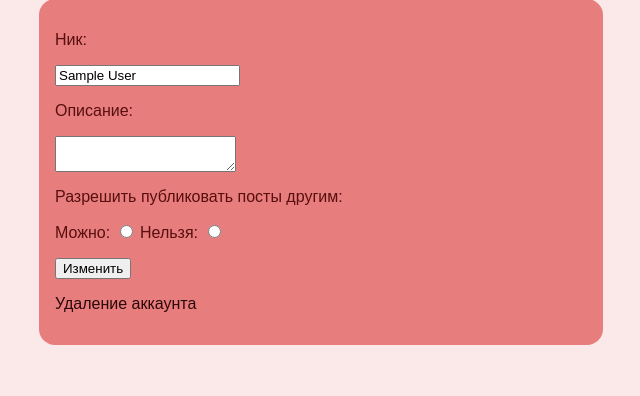
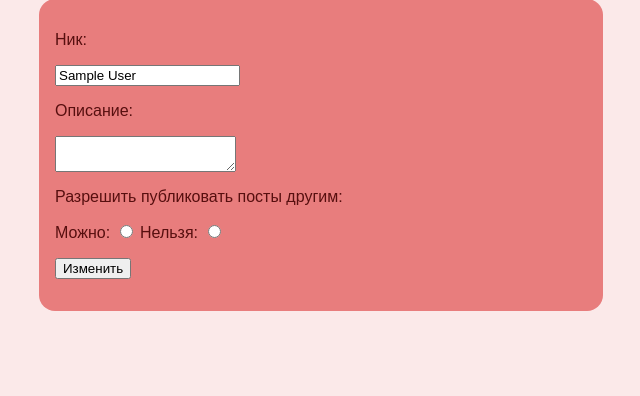
Before and after one commit to BlopSoft/OneCT, a PHP site: page /web/change.php in a window 1280 px wide. Shown: the part 69-465 px from the top of the page, without its empty margins (319-959 px from the left). Run offline with PHP 8.4, Linux system fonts and the light colour scheme; the visitor is signed in with stand-in values (Sample User, id 1); data that the repository does not hold is empty.

Commit message:
Add files via upload

```diff
--- a/web/change.php
+++ b/web/change.php
@@ -36,7 +36,6 @@
 				<p>
 					<button type="submit" name="do_change">Изменить</button>
 				</p>
-				<a href="/delete.php">Удаление аккаунта</a>
 			</form>
 			<?php
 				$change = "UPDATE users SET
```
